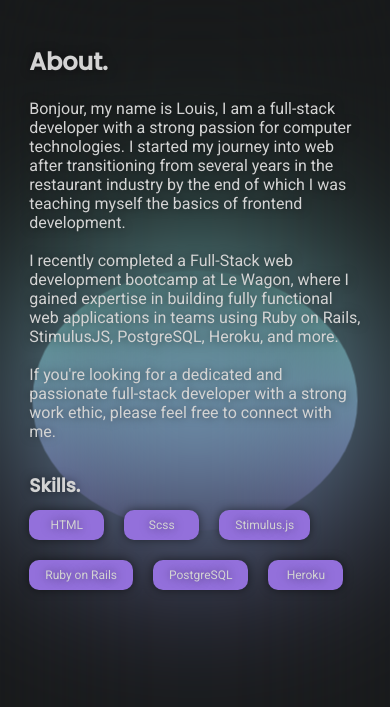
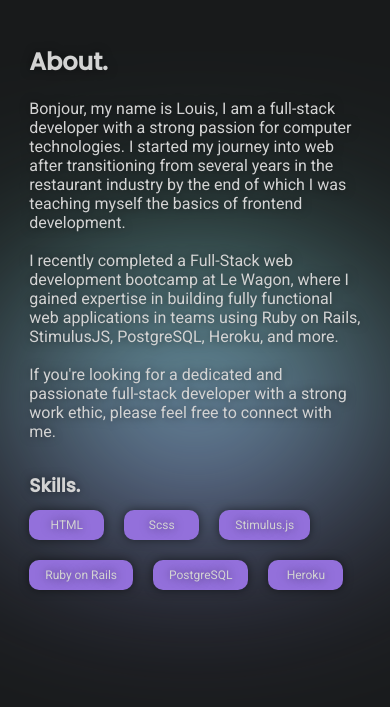
Before and after one commit to wJoenn/portfolio, a website built with Parcel: page index.html in a window 390 px wide. Shown: the part 100-807 px from the top of the page. Built offline with nearby package versions, Linux system fonts and the light colour scheme; a web font is replaced by a local one; what @hotwired/stimulus would draw is missing.

Commit message:
Fixed blur effect on mobile

```diff
--- a/stylesheets/components/_cursor.scss
+++ b/stylesheets/components/_cursor.scss
@@ -42,6 +42,7 @@
   aspect-ratio: 1;
   background-image: linear-gradient(to right, aquamarine, mediumpurple);
   border-radius: 50%;
+  filter: blur(100px);
   left: 50vw;
   height: min(300px, calc(100vw / 3 * 2));
   position: fixed;
@@ -65,6 +66,7 @@
   #blob {
     animation: rotate 20s linear infinite;
     height: 500px;
+    filter: none;
     translate: -50% -50%;
   }
 
--- a/stylesheets/config/_setup.scss
+++ b/stylesheets/config/_setup.scss
@@ -67,7 +67,6 @@ ul {
 }
 
 #body {
-  backdrop-filter: blur(100px);
   display: flex;
   flex-direction: column;
   min-height: 100%;
```
